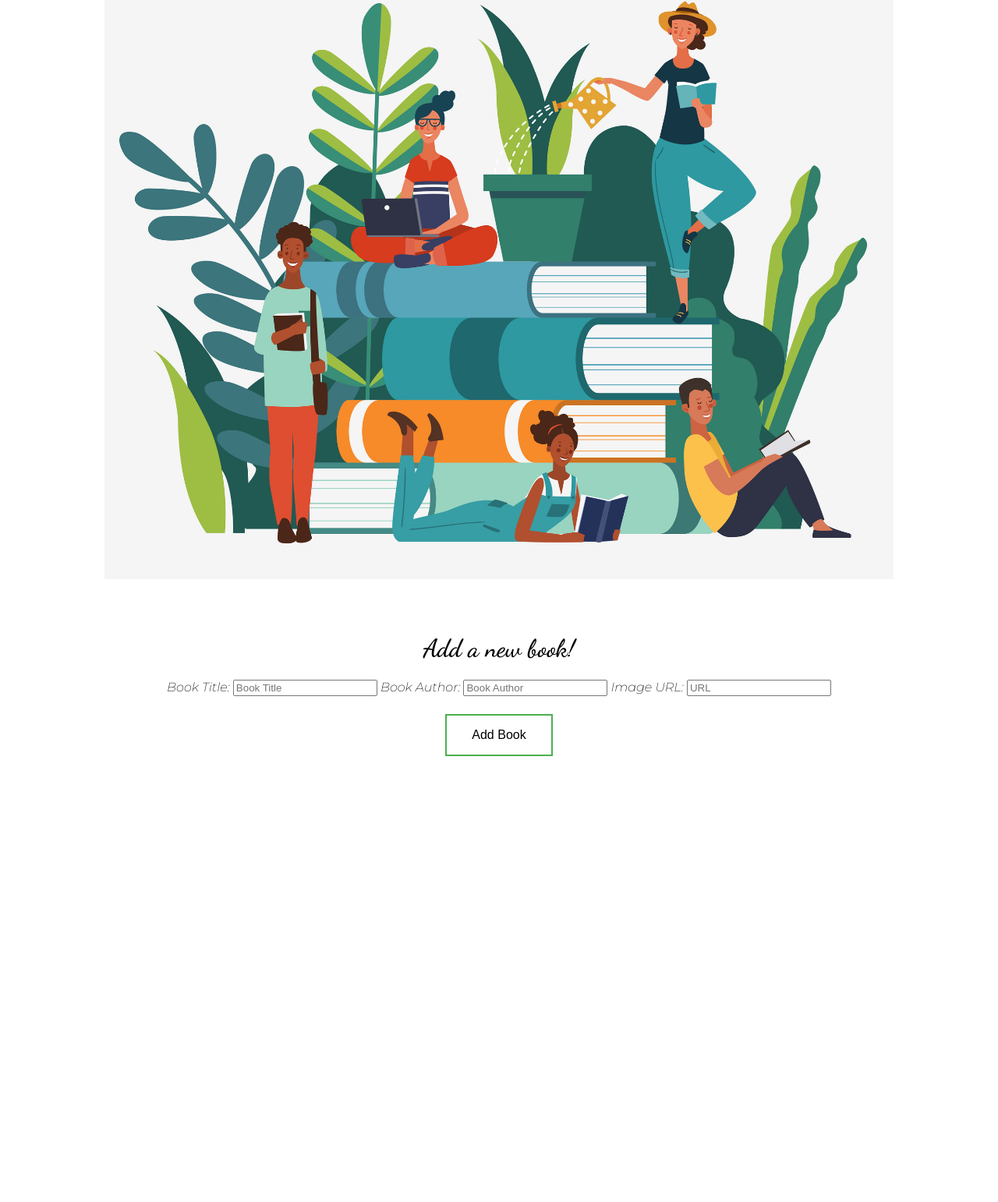
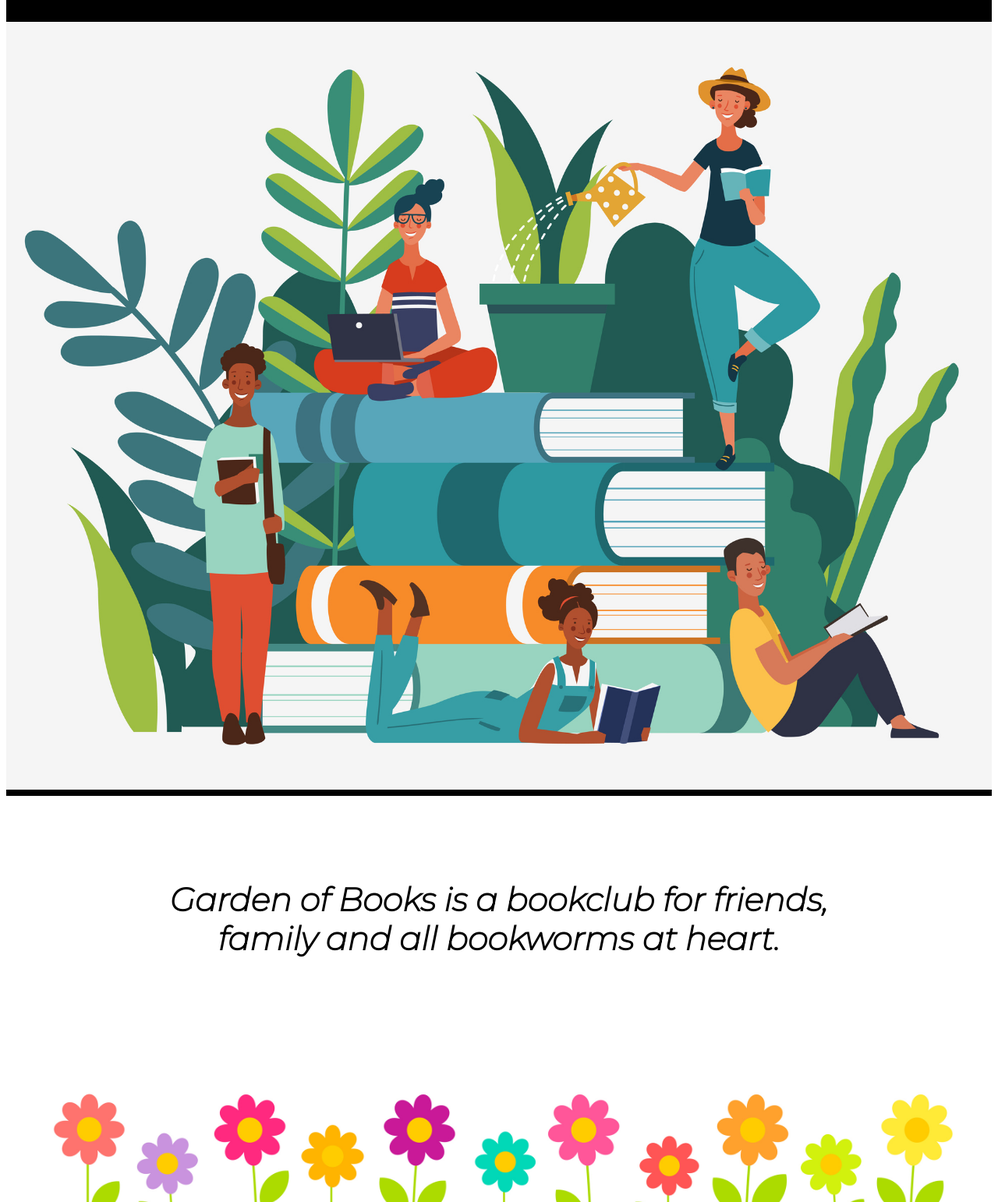
Before and after one commit to codeweb123/bookclub-js-frontend, a plain HTML site: page index.html in a window 1280 px wide. Shown: the part 150-1692 px from the top of the page at 78% size. Before the commit the page ends 1206 px from the top, so only its background shows below. Drawn offline with Linux system fonts and the light colour scheme; no server answers.

Commit message:
add css styling

```diff
--- a/index.html
+++ b/index.html
@@ -16,6 +16,16 @@
     <div>
         <img id="header-image" src="garden-book.jpg" alt="book">
     </div>
+</div>
+
+<!-- Banner Info -->
+<div id="banner">
+  <h1>Garden of Books is a bookclub for friends,<br> family and all bookworms at heart.</h1>
+</div>
+
+<!-- Row of Flowers Img -->
+<div id="flowers">
+  <img id="flower-image" src="row-of-flowers.jpg" alt="flowers">
 </div>
 
 <!-- New Book -->
@@ -57,5 +67,6 @@
     <script src="src/components/app.js"></script>
     <script src="src/adapters/booksAdapter.js"></script>
     <script src="src/index.js"></script>
+
 </body>
 </html>
--- a/styles.css
+++ b/styles.css
@@ -3,23 +3,42 @@ h1,h2,h3,h4,h5,h6 {font-family: 'Dancing Script';}
 
 
 #header-image{
-  width: 80%;
-  height: 30%;
+  width: 100%;
+  height: 20%;
   overflow: hidden;
 }
 
 #header {
 position: relative;
-padding-top:16px;
-padding-bottom:16px;
+padding-top:7px;
+padding-bottom:0px;
 text-align:center;
+font-size: 200%;
+background-color: black;
 }
 
-#txt-inside-img{
-position: absolute;
-left: 30%;
-top: 50%;
-transform: translate( -50% );
+h1 {
+  color: white;
+}
+
+/* Banner Div */
+#banner {
+  padding-top: 80px;
+  padding-bottom: 0px;
+  text-align: center;
+  font-size: 130%;
+}
+
+#banner h1 {
+  color: black;
+  font-weight: bold;
+  font-family: 'Montserrat';
+}
+
+#flower-image {
+  width: 100%;
+  height: 100%;
+
 }
 
 /* BOOKS CONTAINER  */
@@ -52,14 +71,16 @@ margin-bottom: 16px
 }
 
 .book-title{
-  font-size: 18px;
+  font-size: 20px;
+  font-family: 'Montserrat';
   padding-bottom: 8px;
   margin: 0px;
   text-align: left;
 }
 
 .book-author{
-  font-size: 12px;
+  font-size: 15px;
+  font-family: 'Montserrat';
   margin: 0px;
   text-align: left;
   font-weight: lighter;
@@ -69,13 +90,13 @@ margin-bottom: 16px
 .review-info{
 width: 250px;
 height: 266px;
-margin-top: 16px;
+margin-top: 60px;
 margin-bottom: 16px;
 padding-top: 12px
 }
 
 .review-header{
-font-size: 16px;
+font-size: 30px;
 padding-bottom: 8px;
 margin: 0px;
 text-align: left;
@@ -88,14 +109,19 @@ p{
 
 /* NEW BOOK CONTAINER */
 
-#new-book-container{
-  max-width: 1100px;
+#new-book-container {
+
+  width: 100%;
+  height: 100%;
   margin: auto;
   margin-bottom: 50px;
-  margin-top: 50px;
-  padding-bottom:16px;
+  padding-bottom:70px;
+  padding-top:60px;
   text-align:center;
-  background-color: light-grey;
+  background-color: rgb(178, 249, 209);
+}
+#new-book-container h1{
+  color: black;
 }
 
 h2{
@@ -112,7 +138,7 @@ h2{
   border: 10px solid #ffffff;
   z-index: 9;
   width:600px;
-  height:150px;
+  height:150px
   background-color: rgb(130, 226, 155);
   text-align:center;
   padding: 20px
@@ -135,7 +161,7 @@ h2{
 button {
   border: none;
   color: white;
-  padding: 16px 32px;
+  padding: 5px 12px;
   text-align: center;
   text-decoration: none;
   display: inline-block;
@@ -154,3 +180,9 @@ button:hover {
   background-color:#4CAF50 ;
   color: white;
 }
+
+#footer {
+  width: 100%;
+  height: 100%;
+  background-color: rgb(178, 249, 209);
+}
```
Also changed, not shown: row-of-flowers.jpg (added).
